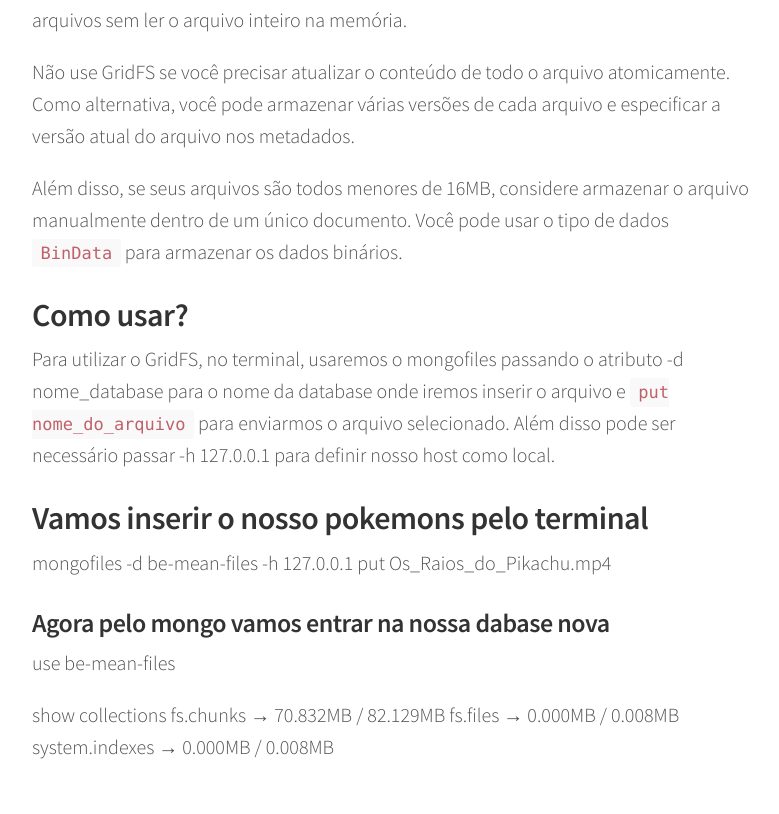
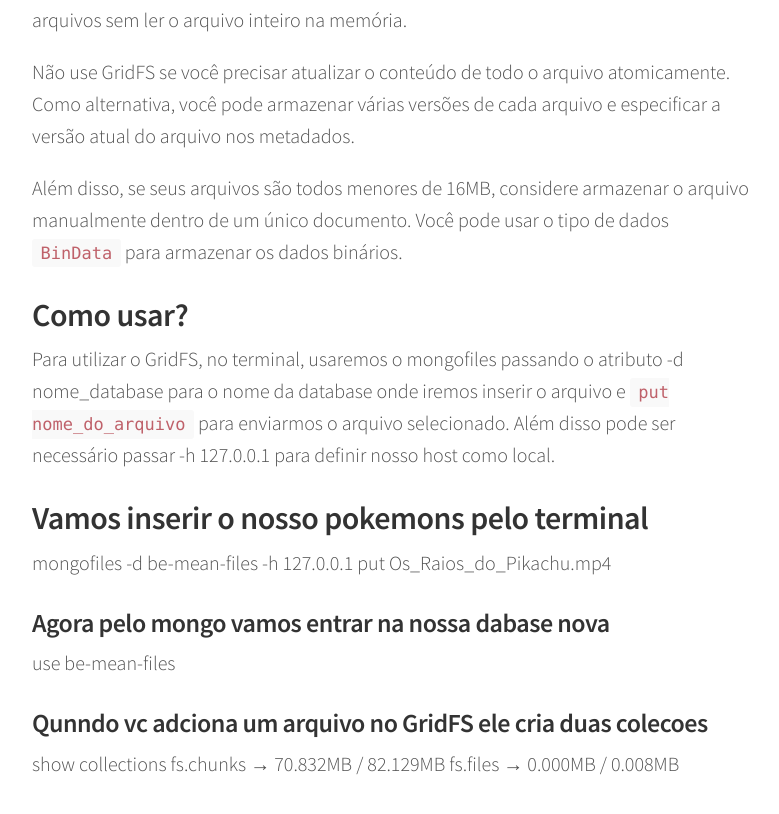
Before and after one commit to indrajithbandara/debug-blog, a Jekyll site: the page built from _posts/2016-06-08-mongo6.md, in a window 1280 px wide and 900 px high, scrolled down 5057 px. Shown: the top 814 px of the window, without its empty margins (248-1027 px from the left). Built offline with Jekyll 4.4.1, drawn with Linux system fonts in a browser that asks for light colours; comment, search, counter and statistics services are not loaded.

Commit message:
Subindooo

```diff
--- a/_posts/2016-06-08-mongo6.md
+++ b/_posts/2016-06-08-mongo6.md
@@ -184,7 +184,7 @@ mongofiles -d be-mean-files -h 127.0.0.1 put Os_Raios_do_Pikachu.mp4
 ### Agora pelo mongo vamos entrar na nossa dabase nova
 use be-mean-files
 
+### Qunndo vc adciona um arquivo no GridFS ele cria duas colecoes
 show collections
 fs.chunks      → 70.832MB / 82.129MB
 fs.files       →  0.000MB /  0.008MB
-system.indexes →  0.000MB /  0.008MB
```
